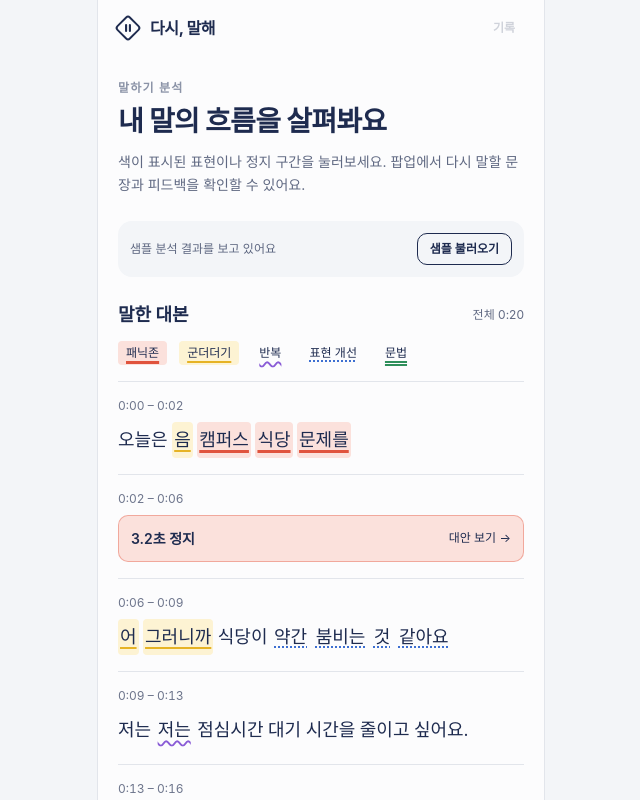
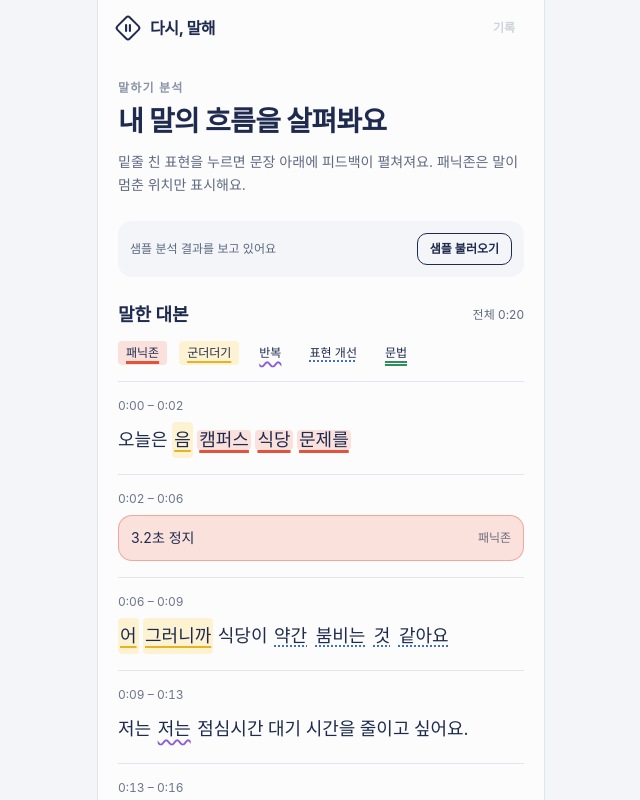
Before and after one commit to scarypants/say-it-again, a React (Vite) app in the folder frontend/: page /script in a window 1280 px wide. Both pictures are taken after a click on the button "샘플 불러오기". Shown: the top 800 px of the page, without its empty margins (319-959 px from the left). Built offline with nearby package versions, Linux system fonts and the light colour scheme; a web font is replaced by a local one.

Commit message:
feat(script): show inline feedback and remove panic alternatives (#14)

```diff
--- a/frontend/src/mocks/analyze.sample.json
+++ b/frontend/src/mocks/analyze.sample.json
@@ -26,12 +26,7 @@
   ],
   "fillers": { "0": [1], "2": [0, 1] },
   "repeats": { "3": [1] },
-  "panic": {
-    "1": {
-      "reason": "",
-      "altScript": "오늘은 캠퍼스 식당 문제를 이야기하려 합니다. 점심시간 대기 시간이 평균 20분입니다."
-    }
-  },
+  "panic": {},
   "highlight": {
     "2": [
       [
--- a/frontend/src/pages/script/components/FeedbackModal.tsx
+++ /dev/null
@@ -1,86 +0,0 @@
-import { useEffect, useRef } from "react";
-import { categories, type Feedback } from "../feedback";
-
-export default function FeedbackModal({
-  feedback,
-  time,
-  onClose,
-}: {
-  feedback: Feedback[];
-  time: string;
-  onClose: () => void;
-}) {
-  const dialog = useRef<HTMLDialogElement>(null);
-  const open = feedback.length > 0;
-  useEffect(() => {
-    const element = dialog.current;
-    if (open && !element?.open) element?.showModal();
-    else if (!open && element?.open) element.close();
-    return () => {
-      element?.close();
-    };
-  }, [open]);
-
-  return (
-    <dialog
-      ref={dialog}
-      id="script-feedback"
-      className="modal"
-      aria-labelledby="feedback-title"
-      onCancel={(event) => {
-        event.preventDefault();
-        onClose();
-      }}
-    >
-      <div className="modal-box max-h-[calc(100svh-2rem)] w-[calc(100%-2rem)] max-w-md overflow-y-auto p-5">
-        <button
-          type="button"
-          className="btn btn-sm btn-circle btn-ghost absolute top-3 right-3"
-          aria-label="피드백 닫기"
-          onClick={onClose}
-          autoFocus
-        >
-          <span aria-hidden="true" className="text-xl">
-            ×
-          </span>
-        </button>
-        <h2 id="feedback-title" className="pr-10 text-lg font-bold">
-          선택한 구간의 피드백
-        </h2>
-        <p className="mt-2 text-xs tabular-nums text-base-content/65">{time}</p>
-        <div className="mt-5 flex flex-col gap-5">
-          {feedback.map((item, index) => (
-            <section key={index} className={index ? "border-t border-base-300 pt-5" : ""}>
-              <h3
-                className={`inline rounded px-2 py-1 text-sm font-semibold underline underline-offset-4 ${categories[item.category].style}`}
-              >
-                {categories[item.category].label}
-              </h3>
-              <h4 className="mt-4 text-xs font-semibold text-base-content/70">말한 표현</h4>
-              <p className="mt-1 font-script text-lg leading-relaxed wrap-anywhere">
-                {item.original}
-              </p>
-              <div className="mt-4 rounded-box bg-base-200 p-4">
-                <h4 className="text-sm font-semibold">이렇게 다시 말해보세요</h4>
-                <p className="mt-2 font-script text-lg leading-relaxed whitespace-pre-wrap wrap-anywhere">
-                  {item.improved || "개선된 표현이 아직 준비되지 않았어요."}
-                </p>
-              </div>
-              {item.category !== "panic" && item.reason && (
-                <div className="mt-4">
-                  <h4 className="text-sm font-semibold">개선 이유</h4>
-                  <p className="mt-2 text-sm leading-relaxed wrap-anywhere">{item.reason}</p>
-                </div>
-              )}
-            </section>
-          ))}
-        </div>
-      </div>
-      <div className="modal-backdrop">
-        <button type="button" onClick={onClose} aria-label="팝업 배경을 눌러 닫기">
-          닫기
-        </button>
-      </div>
-    </dialog>
-  );
-}
--- /dev/null
+++ b/frontend/src/pages/script/components/InlineFeedback.tsx
@@ -0,0 +1,75 @@
+import { useEffect, useRef } from "react";
+import { categories, type Feedback } from "../feedback";
+import "./inlineFeedback.css";
+
+export default function InlineFeedback({
+  feedback,
+  id,
+  onClose,
+}: {
+  feedback: Feedback[];
+  id: string;
+  onClose: () => void;
+}) {
+  const panel = useRef<HTMLElement>(null);
+  useEffect(() => {
+    const reducedMotion = window.matchMedia("(prefers-reduced-motion: reduce)").matches;
+    const timer = window.setTimeout(
+      () => {
+        panel.current?.closest("li")?.scrollIntoView({
+          block: "nearest",
+          behavior: reducedMotion ? "instant" : "smooth",
+        });
+      },
+      reducedMotion ? 0 : 280,
+    );
+    return () => window.clearTimeout(timer);
+  }, []);
+
+  return (
+    <div className="script-feedback-reveal">
+      <div className="min-h-0 overflow-hidden">
+        <section
+          ref={panel}
+          id={id}
+          className="relative mt-3 rounded-box border border-base-300 bg-base-200 p-4"
+          aria-labelledby={`${id}-title`}
+        >
+          <div className="flex items-center justify-between gap-3">
+            <h3 id={`${id}-title`} className="text-sm font-bold">
+              선택한 표현의 피드백
+            </h3>
+            <button
+              type="button"
+              className="btn btn-circle btn-ghost btn-sm shrink-0"
+              aria-label="피드백 접기"
+              onClick={onClose}
+            >
+              <span aria-hidden="true" className="text-xl">
+                ×
+              </span>
+            </button>
+          </div>
+          <div className="mt-3 flex flex-col gap-4" aria-live="polite">
+            {feedback.map((item, index) => (
+              <div key={index} className={index ? "border-t border-base-300 pt-4" : ""}>
+                <h4
+                  className={`inline text-xs font-semibold underline underline-offset-4 ${categories[item.category].style}`}
+                >
+                  {categories[item.category].label}
+                </h4>
+                {item.reason && (
+                  <p className="mt-2 text-sm leading-relaxed wrap-anywhere">{item.reason}</p>
+                )}
+                <p className="mt-3 text-xs font-semibold text-base-content/65">개선한 표현</p>
+                <p className="mt-1 font-script text-lg leading-relaxed whitespace-pre-wrap wrap-anywhere">
+                  {item.improved || "개선된 표현이 아직 준비되지 않았어요."}
+                </p>
+              </div>
+            ))}
+          </div>
+        </section>
+      </div>
+    </div>
+  );
+}
--- a/frontend/src/pages/script/feedback.ts
+++ b/frontend/src/pages/script/feedback.ts
@@ -9,21 +9,11 @@ export const categories = {
 };
 
 export type Feedback = {
-  category: keyof typeof categories;
+  category: Exclude<keyof typeof categories, "panic">;
   original: string;
   improved: string;
   reason?: string;
 };
-
-export function panicFeedback(result: AnalyzeResponse, index: number): Feedback[] {
-  return [
-    {
-      category: "panic",
-      original: result.lines[index - 1]?.words.join(" ") || "말이 멈춘 구간",
-      improved: result.panic[index]?.altScript || "대안 문장이 아직 준비되지 않았어요.",
-    },
-  ];
-}
 
 export function wordFeedback(
   result: AnalyzeResponse,
@@ -75,8 +65,5 @@ export function wordFeedback(
       });
     }
   }
-  if (result.lines[lineIndex + 1]?.pause && wordIndex >= Math.max(0, line.words.length - 3)) {
-    feedback.push(...panicFeedback(result, lineIndex + 1));
-  }
   return feedback;
 }
--- a/frontend/src/pages/script/index.tsx
+++ b/frontend/src/pages/script/index.tsx
@@ -1,9 +1,10 @@
+import { useRef } from "react";
 import { Link, useSearchParams } from "react-router";
 import sample from "../../mocks/analyze.sample.json";
 import { useAnalysis } from "../../store/analysis";
 import type { AnalyzeResponse } from "../../types/api";
-import FeedbackModal from "./components/FeedbackModal";
-import { categories, panicFeedback, wordFeedback } from "./feedback";
+import InlineFeedback from "./components/InlineFeedback";
+import { categories, wordFeedback } from "./feedback";
 
 const sampleResult = sample as unknown as AnalyzeResponse;
 const canLoadSample = import.meta.env.DEV || import.meta.env.VITE_USE_MOCK === "true";
@@ -22,6 +23,7 @@ function silenceDuration(start: number, end: number) {
 // 김왁수 담당. 공용 Layout, dasi 테마, API 타입과 상태를 그대로 사용한다.
 export default function ScriptPage() {
   const { result, setResult } = useAnalysis();
+  const feedbackTrigger = useRef<HTMLButtonElement | null>(null);
   const [searchParams, setSearchParams] = useSearchParams();
   const lineParam = searchParams.get("line");
   const wordParam = searchParams.get("word");
@@ -31,23 +33,23 @@ export default function ScriptPage() {
     lineParam !== null && /^\d+$/.test(lineParam) ? Number(lineParam) : undefined;
   const selectedIndex =
     requestedIndex !== undefined && result?.lines[requestedIndex] ? requestedIndex : undefined;
-  const selectedLine = selectedIndex === undefined ? undefined : result?.lines[selectedIndex];
   const feedback =
-    result && selectedIndex !== undefined
-      ? selectedLine?.pause
-        ? panicFeedback(result, selectedIndex)
-        : selectedWord !== undefined
-          ? wordFeedback(result, selectedIndex, selectedWord)
-          : []
+    result && selectedIndex !== undefined && selectedWord !== undefined
+      ? wordFeedback(result, selectedIndex, selectedWord)
       : [];
   const hasScript = Boolean(result?.lines.length);
   const isSample = result === sampleResult;
-  function selectFeedback(index: number, word?: number) {
+  function selectFeedback(index: number, word: number, trigger: HTMLButtonElement) {
+    feedbackTrigger.current = trigger;
+    if (index === selectedIndex && word === selectedWord) {
+      closeFeedback();
+      return;
+    }
     const next = new URLSearchParams(searchParams);
     next.set("line", String(index));
-    if (word === undefined) next.delete("word");
-    else next.set("word", String(word));
+    next.set("word", String(word));
     setSearchParams(next, { replace: true });
+    feedbackTrigger.current?.focus({ preventScroll: true });
   }
 
   function closeFeedback() {
@@ -55,6 +57,7 @@ export default function ScriptPage() {
     next.delete("line");
     next.delete("word");
     setSearchParams(next, { replace: true });
+    feedbackTrigger.current?.focus({ preventScroll: true });
   }
 
   return (
@@ -65,8 +68,7 @@ export default function ScriptPage() {
           내 말의 흐름을 살펴봐요
         </h1>
         <p className="mt-3 text-sm leading-relaxed text-base-content/70">
-          색이 표시된 표현이나 정지 구간을 눌러보세요. 팝업에서 다시 말할 문장과 피드백을 확인할 수
-          있어요.
+          밑줄 친 표현을 누르면 문장 아래에 피드백이 펼쳐져요. 패닉존은 말이 멈춘 위치만 표시해요.
         </p>
       </header>
 
@@ -130,30 +132,37 @@ export default function ScriptPage() {
 
               <ol className="mt-4 divide-y divide-base-300 border-y border-base-300">
                 {result.lines.map((line, lineIndex) => {
-                  const isSelected = selectedIndex === lineIndex;
+                  const isSelected = selectedIndex === lineIndex && feedback.length > 0;
+                  const feedbackId = `script-feedback-${lineIndex}`;
                   return (
-                    <li key={lineIndex} className="py-4">
+                    <li
+                      key={lineIndex}
+                      className="py-4"
+                      onKeyDown={(event) => {
+                        if (isSelected && event.key === "Escape") {
+                          event.preventDefault();
+                          closeFeedback();
+                        }
+                      }}
+                    >
                       <p className="mb-2 text-xs tabular-nums text-base-content/65">
                         <span className="sr-only">구간 </span>
                         {timestamp(line.start)} – {timestamp(line.end)}
                       </p>
                       {line.pause ? (
-                        <button
-                          type="button"
-                          className={`btn h-auto min-h-11 w-full justify-between gap-2 whitespace-normal border-hl-panic/40 bg-hl-panic-soft px-3 py-3 text-base-content hover:border-hl-panic hover:bg-hl-panic-soft ${isSelected ? "ring-2 ring-hl-panic ring-offset-2" : ""}`}
-                          aria-expanded={isSelected}
-                          aria-haspopup="dialog"
-                          aria-controls="script-feedback"
-                          aria-label={`${timestamp(line.start)}부터 ${silenceDuration(line.start, line.end)}초 정지, 대안 보기`}
-                          onClick={() => selectFeedback(lineIndex)}
+                        <div className="flex min-h-11 items-center justify-between gap-2 rounded-box border border-hl-panic/40 bg-hl-panic-soft px-3 py-3 text-sm">
+                          <span>{silenceDuration(line.start, line.end)}초 정지</span>
+                          <span className="text-xs text-base-content/65">패닉존</span>
+                        </div>
+                      ) : (
+                        <p
+                          className={`font-script text-lg leading-loose wrap-anywhere transition-transform duration-300 ease-out motion-reduce:transition-none motion-reduce:transform-none ${isSelected ? "-translate-y-1" : "translate-y-0"}`}
                         >
-                          <span>{silenceDuration(line.start, line.end)}초 정지</span>
-                          <span className="text-xs font-normal">대안 보기 →</span>
-                        </button>
-                      ) : (
-                        <p className="font-script text-lg leading-loose wrap-anywhere">
                           {line.words.map((word, wordIndex) => {
                             const issues = wordFeedback(result, lineIndex, wordIndex);
+                            const panic =
+                              result.lines[lineIndex + 1]?.pause &&
+                              wordIndex >= Math.max(0, line.words.length - 3);
                             const labels = [
                               ...new Set(issues.map((item) => categories[item.category].label)),
                             ].join(" · ");
@@ -164,20 +173,38 @@ export default function ScriptPage() {
                                     type="button"
                                     title={labels}
                                     aria-label={`${word}: ${labels} 피드백 보기`}
-                                    aria-haspopup="dialog"
-                                    aria-controls="script-feedback"
-                                    onClick={() => selectFeedback(lineIndex, wordIndex)}
+                                    aria-expanded={isSelected && selectedWord === wordIndex}
+                                    aria-controls={isSelected ? feedbackId : undefined}
+                                    onClick={(event) =>
+                                      selectFeedback(lineIndex, wordIndex, event.currentTarget)
+                                    }
                                     className={`cursor-pointer rounded px-0.5 text-left underline underline-offset-4 hover:brightness-90 ${categories[issues[0].category].style}`}
                                   >
                                     {word}
                                   </button>
                                 ) : (
-                                  word
+                                  <span
+                                    className={
+                                      panic
+                                        ? `rounded px-0.5 underline underline-offset-4 ${categories.panic.style}`
+                                        : undefined
+                                    }
+                                  >
+                                    {word}
+                                  </span>
                                 )}{" "}
                               </span>
                             );
                           })}
                         </p>
+                      )}
+                      {isSelected && (
+                        <InlineFeedback
+                          key={selectedWord}
+                          id={feedbackId}
+                          feedback={feedback}
+                          onClose={closeFeedback}
+                        />
                       )}
                     </li>
                   );
@@ -191,15 +218,6 @@ export default function ScriptPage() {
           </>
         )
       )}
-      <FeedbackModal
-        feedback={feedback}
-        onClose={closeFeedback}
-        time={
-          selectedLine
-            ? `${timestamp(selectedLine.start)} – ${timestamp(selectedLine.end)} 구간`
-            : ""
-        }
-      />
     </div>
   );
 }
```
Also changed, not shown: frontend/src/pages/script/components/inlineFeedback.css (added, +24 -0 lines), frontend/src/pages/summary/index.tsx (+4 -37 lines).
